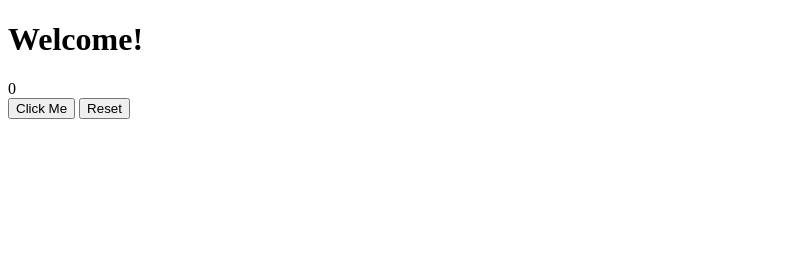
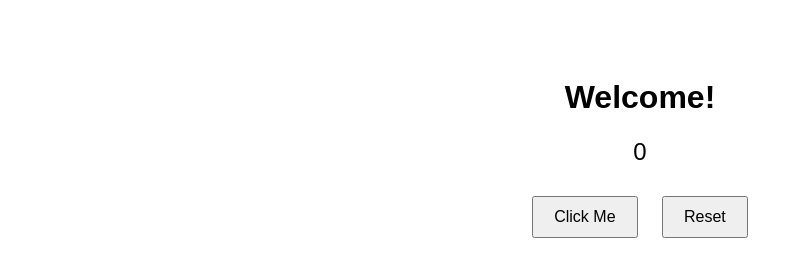
Before and after one commit to knvvvvvv/CounterApp, a plain HTML site: page index.html in a window 1280 px wide. Shown: the whole page, without its empty margins (0-803 px from the left). Drawn offline with Linux system fonts and the light colour scheme.

Commit message:
style_edit

```diff
--- a/index.html
+++ b/index.html
@@ -4,6 +4,22 @@
     <meta charset="UTF-8">
     <meta name="viewport" content="width=device-width, initial-scale=1.0">
     <title>CounterApp</title>
+    <style>
+        body {
+            font-family: Arial, sans-serif;
+            text-align: center;
+            padding: 50px;
+        }
+        button {
+            padding: 10px 20px;
+            font-size: 16px;
+            margin: 10px;
+        }
+        #count {
+            font-size: 24px;
+            margin: 20px;
+        }
+    </style>
 </head>
 <body>
     <h1>Welcome!</h1>
```
